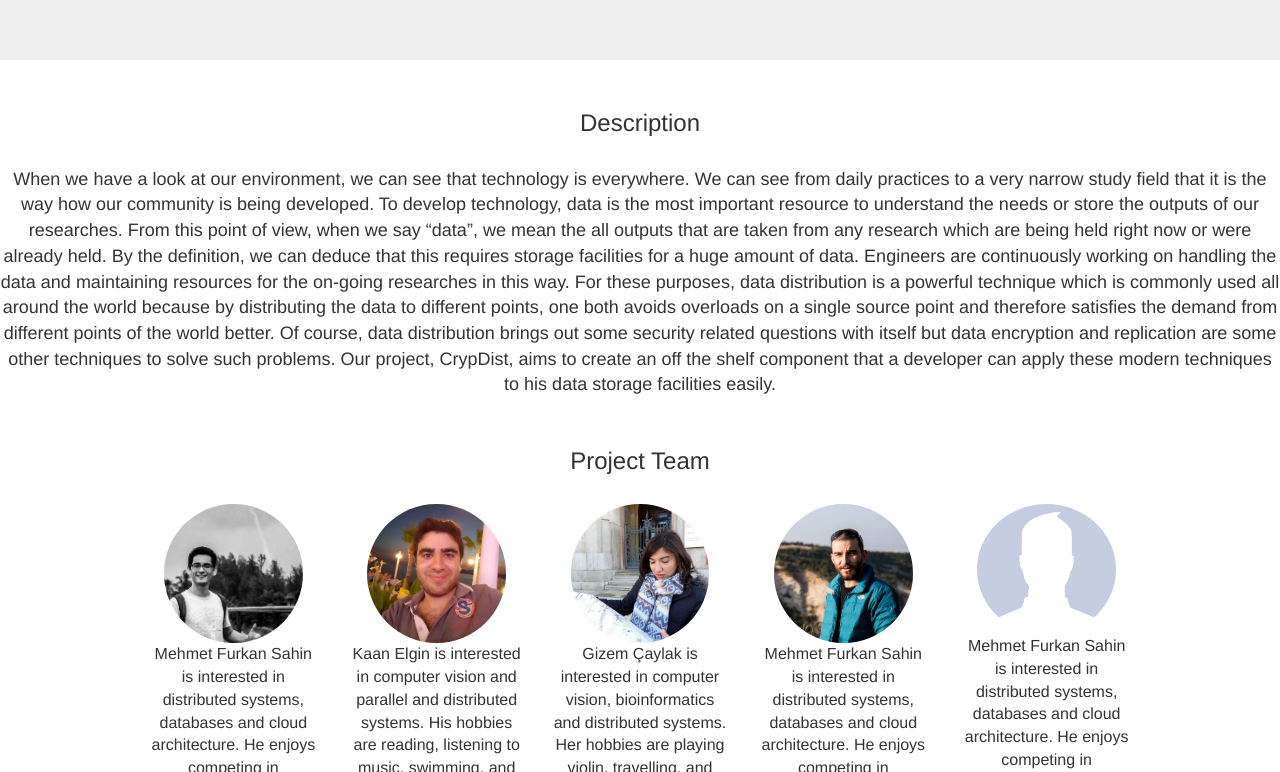
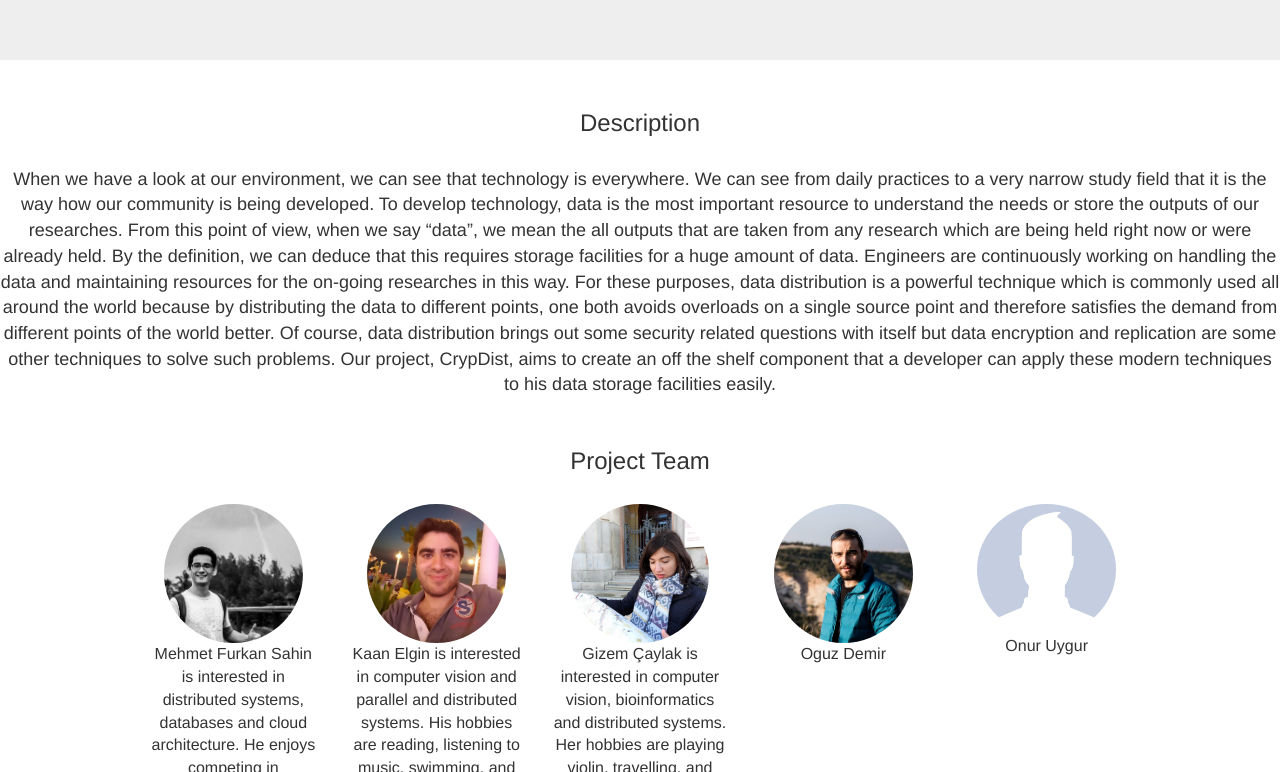
Before and after one commit to CrypDist/CS491_WP, a plain HTML site: page index.html in a window 1280 px wide. Shown: the part 180-952 px from the top of the page. Drawn offline with nearby package versions, Linux system fonts and the light colour scheme.

Commit message:
bio remove

```diff
--- a/index.html
+++ b/index.html
@@ -60,14 +60,12 @@
     </div>
     <div class="col-md-2">
       <img src="images/oguz.png" class="img-circle" style="width:80%" alt="Image">
-      <p style="font-size: 16px;">Mehmet Furkan Sahin is interested in distributed systems, databases and cloud architecture.
-        He enjoys competing in programming competitions. His hobbies are hiking, travelling, listening music, and football.
+      <p style="font-size: 16px;">Oguz Demir
       </p>
     </div>
     <div class="col-md-2">
       <img src="images/onur.png" class="img-circle" style="width:80%" alt="Image">
-      <p style="font-size: 16px;">Mehmet Furkan Sahin is interested in distributed systems, databases and cloud architecture.
-        He enjoys competing in programming competitions. His hobbies are hiking, travelling, listening music, and football.
+      <p style="font-size: 16px;">Onur Uygur
       </p>
     </div>
   </div>
```
